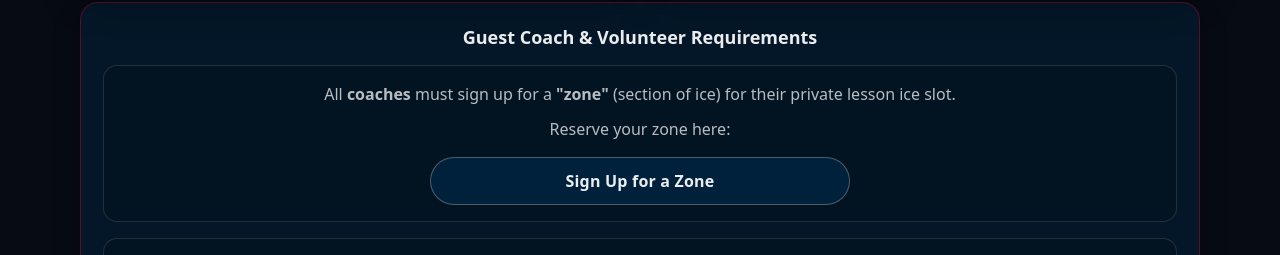
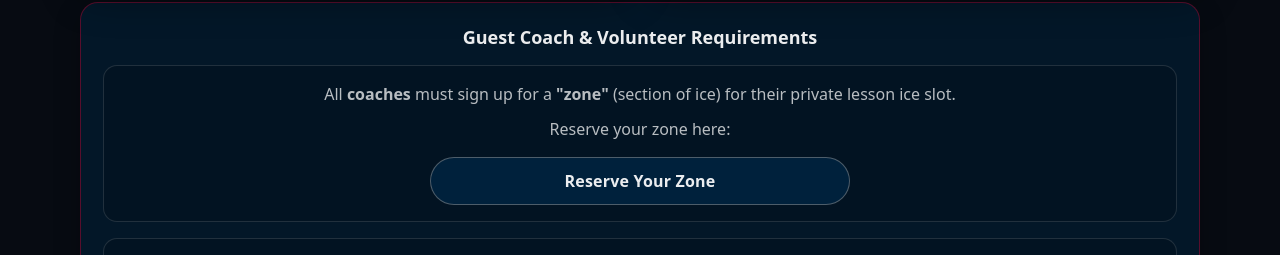
Before and after one commit to Avmannino/private_lessons_webpage_embed, a React (Vite) app: page / in a window 1280 px wide. Shown: the part 1016-1271 px from the top of the page. Built offline with nearby package versions, Linux system fonts and the light colour scheme.

Commit message:
Rename zone button to 'Reserve Your Zone'
Co-Authored-By: Claude Opus 5.5 <noreply@anthropic.com>

```diff
--- a/src/App.jsx
+++ b/src/App.jsx
@@ -171,7 +171,7 @@ export default function App() {
                   target="_blank"
                   rel="noopener noreferrer"
                 >
-                  Sign Up for a Zone
+                  Reserve Your Zone
                 </a>
               </div>
 
```
